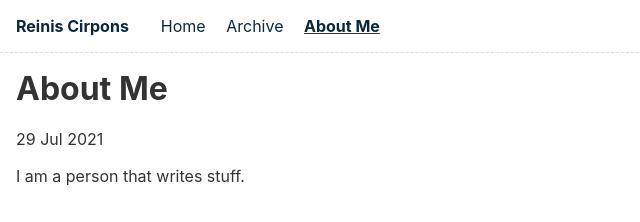
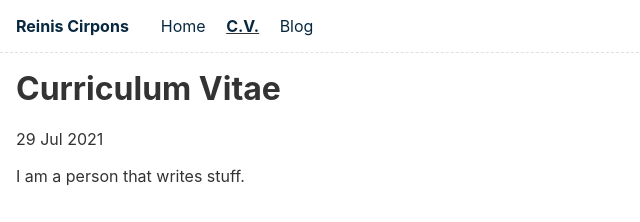
Before and after one commit to reiniscirpons/reiniscirpons.github.io, an Eleventy site: page content/about/index.md in a window 1280 px wide. Shown: the whole page, without its empty margins (0-640 px from the left). Built offline with nearby package versions, Linux system fonts and the light colour scheme; Eleventy itself is replaced by a stand-in of ours; files that its build step writes are made by us from their sources.

Commit message:
Change navigation order

```diff
--- a/content/about/index.md
+++ b/content/about/index.md
@@ -1,10 +1,10 @@
 ---
 layout: layouts/post.njk
-title: About Me
+title: Curriculum Vitae
 templateClass: tmpl-post
 eleventyNavigation:
-  key: About Me
-  order: 3
+  key: C.V.
+  order: 2
 ---
 
 I am a person that writes stuff.
--- a/content/archive.njk
+++ b/content/blog.njk
@@ -2,11 +2,11 @@
 layout: layouts/home.njk
 permalink: /posts/
 eleventyNavigation:
-  key: Archive
-  order: 2
+  key: Blog
+  order: 3
 ---
 
-<h1>Archive</h1>
+<h1>Reinis's Blog</h1>
 
 {% set postslist = collections.posts %}
 {% include "postslist.njk" %}
--- a/content/includes/layouts/base.njk
+++ b/content/includes/layouts/base.njk
@@ -25,7 +25,8 @@
     <header>
       <h1 class="home"><a href="{{ '/' | url }}">{{ metadata.title }}</a></h1>
 
-      {#- Read more about `eleventy-navigation` at https://www.11ty.dev/docs/plugins/navigation/ #}
+      {#- Read more about `eleventy-navigation` at
+          https://www.11ty.dev/docs/plugins/navigation/ #}
       <ul class="nav">
       {%- for entry in collections.all | eleventyNavigation %}
         <li class="nav-item
```
